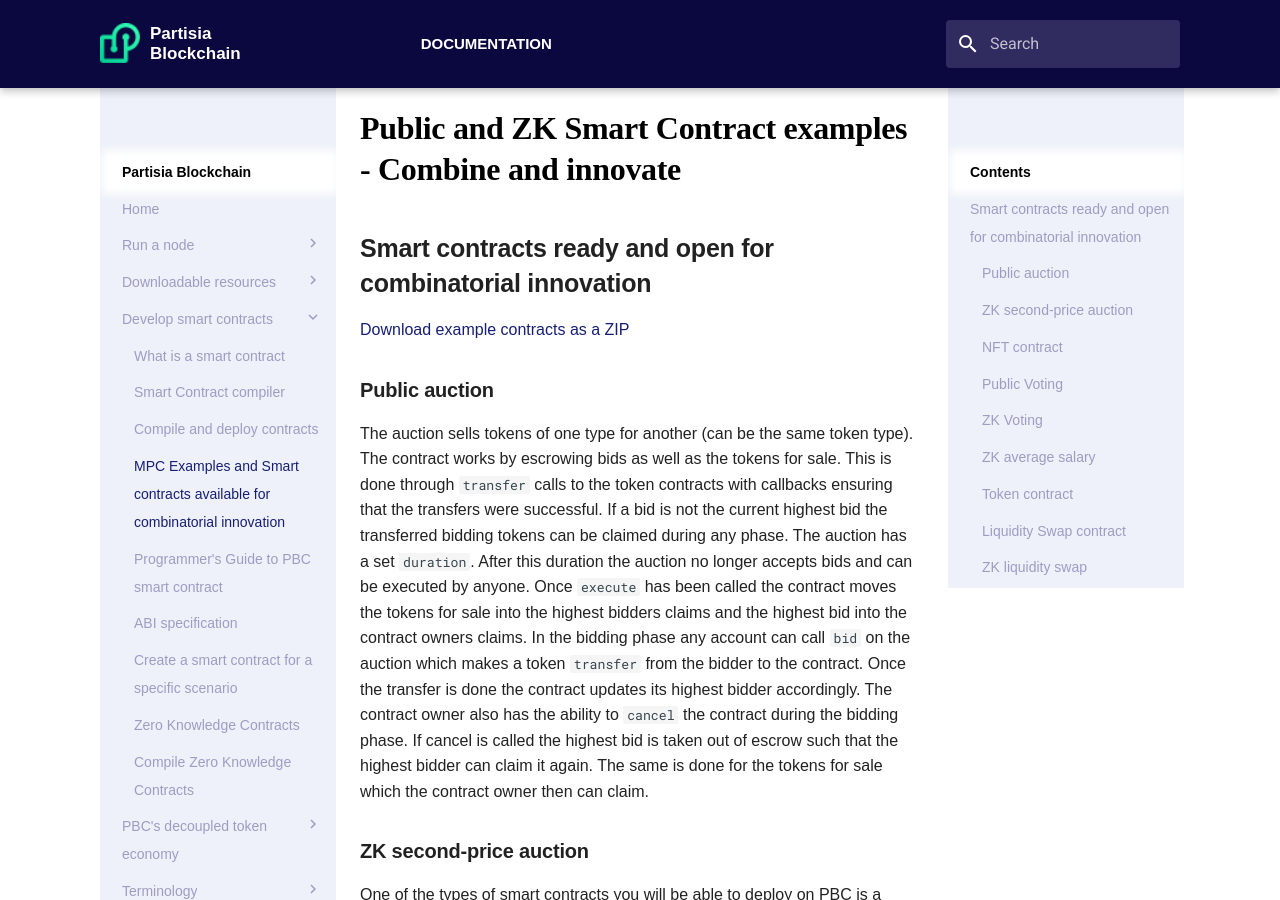
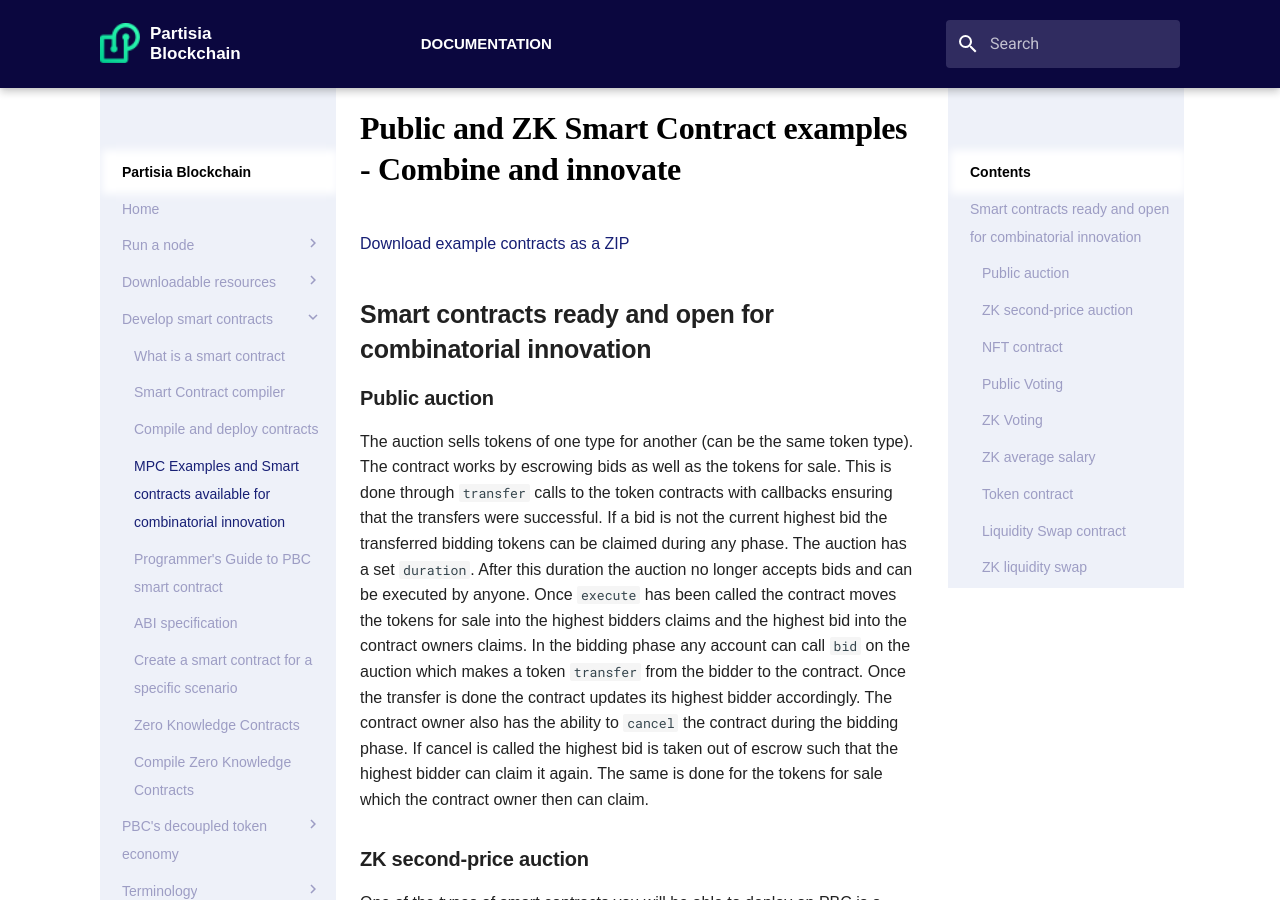
Before and after one commit to 0xSero/partisia-docs, an MkDocs documentation site: the page built from docs/combi-innovation.md, in a window 1280 px wide and 900 px high. Built offline with MkDocs 1.6.1 and Material for MkDocs 9.7.7, drawn with Linux system fonts in a browser that asks for light colours; some web fonts are replaced; a script that is not in the unit is left out.

Commit message:
Restructuring

```diff
--- a/docs/combi-innovation.md
+++ b/docs/combi-innovation.md
@@ -1,7 +1,9 @@
 # Public and ZK Smart Contract examples - Combine and innovate
 
+[Download example contracts as a ZIP](LINK_TO_RUST_EXAMPLE_CONTRACTS)
+
 ## Smart contracts ready and open for combinatorial innovation
-[Download example contracts as a ZIP](LINK_TO_RUST_EXAMPLE_CONTRACTS)
+
 
 ### Public auction
 
```
